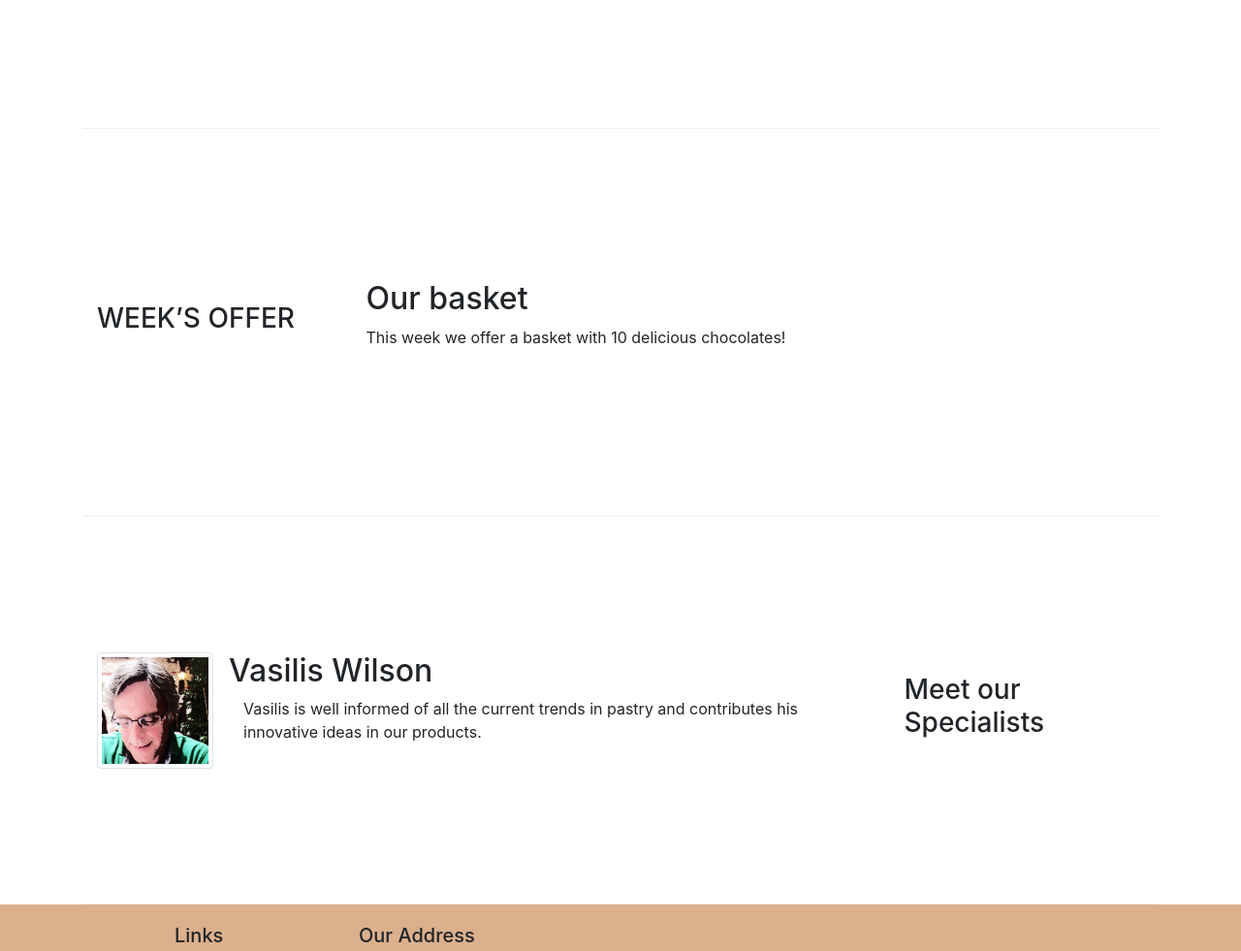
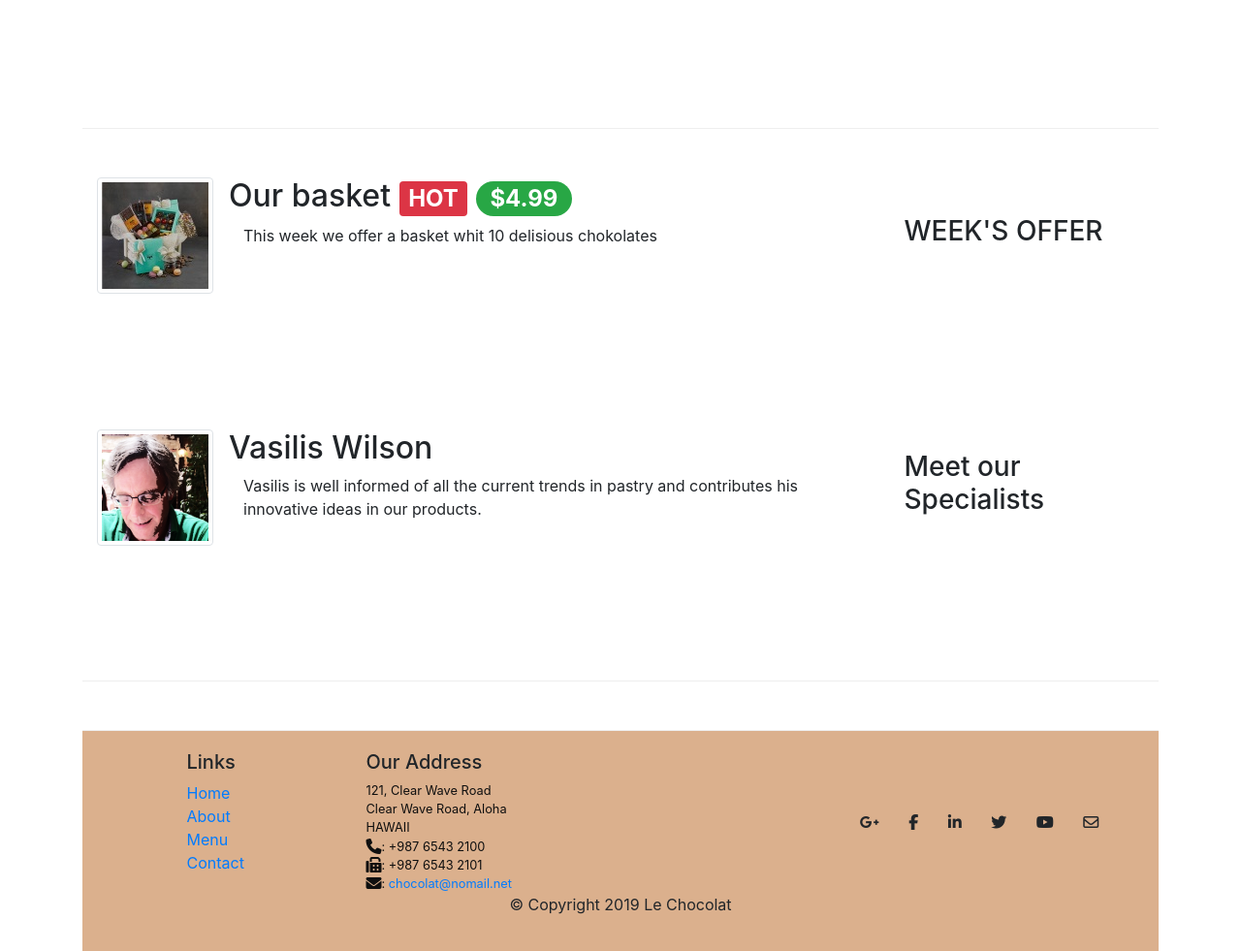
Before and after one commit to samadrezaei/leChocolat, a plain HTML site: page index.html in a window 1280 px wide. Shown: the part 580-1561 px from the top of the page at 97% size. Drawn offline with nearby package versions, Linux system fonts and the light colour scheme.

Commit message:
Bootstrap Assignment 4 Task

```diff
--- a/index.html
+++ b/index.html
@@ -53,7 +53,7 @@
                         recipes. Our creations will travel you in the chocolate world!</p>
                 </div>
                 <div class="col col-sm">
-                    <img src="images/logo.png">
+                    <img src="images/logo.png" class="img-fluid">
                 </div>
             </div>
         </div>
@@ -80,15 +80,20 @@
         </div>
 
         <!-- second row -->
-        <div class="row row-content align-items-center">
+        <div class="row flex-row-reverse row-content align-items-center">
             <div class="col-sm-4 col-md-3">
-                <h3>WEEK’S OFFER</h3>
+                <h3>WEEK'S OFFER</h3>
             </div>
-            <div class="col-sm col-md">
-                <h2>Our basket</h2>
-                <p class="d-none d-sm-block">This week we offer a basket with 10 delicious chocolates! </p>
+        <div class="col-sm col-md">
+            <div class="media">
+                <img class="d-flex mr-3 img-thumbnail align-self-center" src="images/promotion.jpg" alt="85% DARK CHOCOLATE">
+                <div class="media-body">
+                    <h2 class="mt-0">Our basket <span class="badge badge-danger">HOT</span> <span class="badge badge-pill badge-success">$4.99</span></h2>
+                    <p class="col d-none d-md-block">This week we offer a basket whit 10 delisious chokolates</p>
+                </div>
             </div>
         </div>
+
 
         <!-- third row -->
         <div class="row flex-row-reverse row-content align-items-center">
```
Also changed, not shown: aboutus.html (+1 -1 lines).
